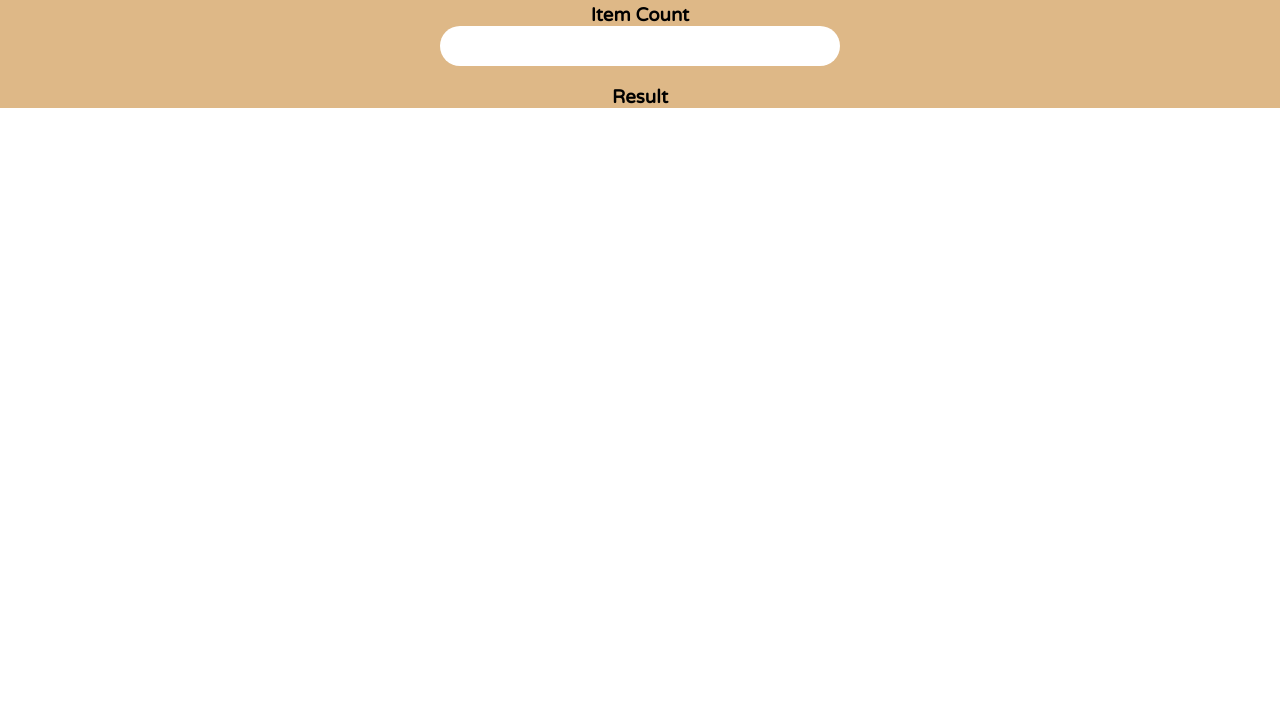
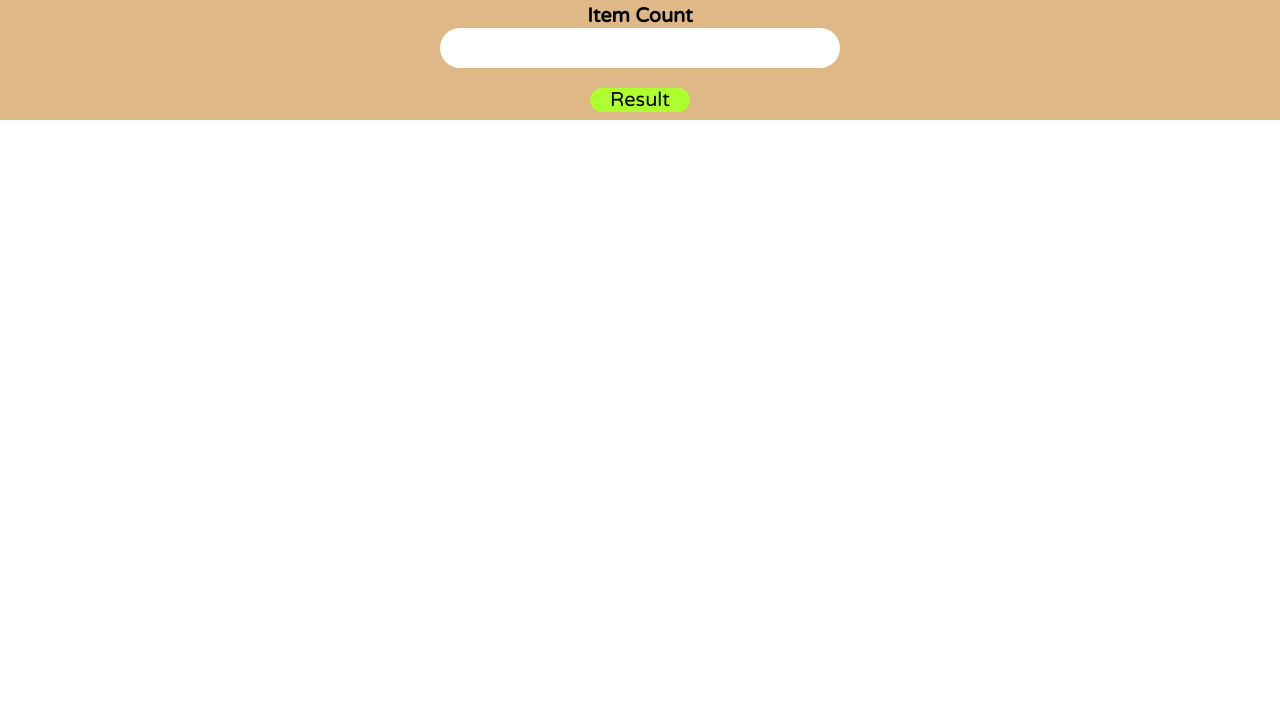
Before and after one commit to Zuckuu/MC-StackCalc, a plain HTML site: page index.html in a window 1280 px wide. Shown: the part 83-800 px from the top of the page. Drawn offline with Linux system fonts and the light colour scheme.

Commit message:
adding the js

```diff
--- a/index.html
+++ b/index.html
@@ -4,6 +4,7 @@
     <meta http-equiv="X-UA-Compatible" content="IE=edge" />
     <meta name="viewport" content="width=device-width, initial-scale=1.0" />
     <link rel="stylesheet" href="./styles.css">
+    <script src="./script.js" defer></script>
     <title>Minecraft Stack Calculator</title>
   </head>
   <body>
@@ -28,7 +29,7 @@
           <h3>Item Count</h3>
           <input type="number" name="itemcount" id="input" class="input_bar">
           <br>
-          <h3 id="output" class="output_btn">Result</h3>
+          <button onclick="calculate()" id="output" class="output_btn">Result</button>
         </div>
       </main>
     </section>
--- /dev/null
+++ b/script.js
@@ -0,0 +1,8 @@
+function calculate() {
+  const value = document.getElementById("input").value;
+
+  const stack = Math.floor(value / 64);
+  const remaining = value % 64;
+  console.log(stack );
+  console.log(remaining);
+}
--- a/styles.css
+++ b/styles.css
@@ -5,6 +5,10 @@
   margin: 0;
   box-sizing: border-box;
   font-family: "Varela Round", sans-serif;
+}
+
+h3{
+  font-size: 20px;
 }
 
 a:hover {
@@ -82,3 +86,19 @@ main{
   text-align: center;
   border: none;
 }
+
+button{
+  width: 100px;
+  font-size: 20px;
+  border-radius: 20px;
+  margin-bottom: 8px;
+  background-color: greenyellow;
+  border: none;
+  text-align: center;
+}
+
+button:hover{
+  background-color: green;
+  transform: scale(1.2);
+  transition: all 300ms ease;
+}
```
